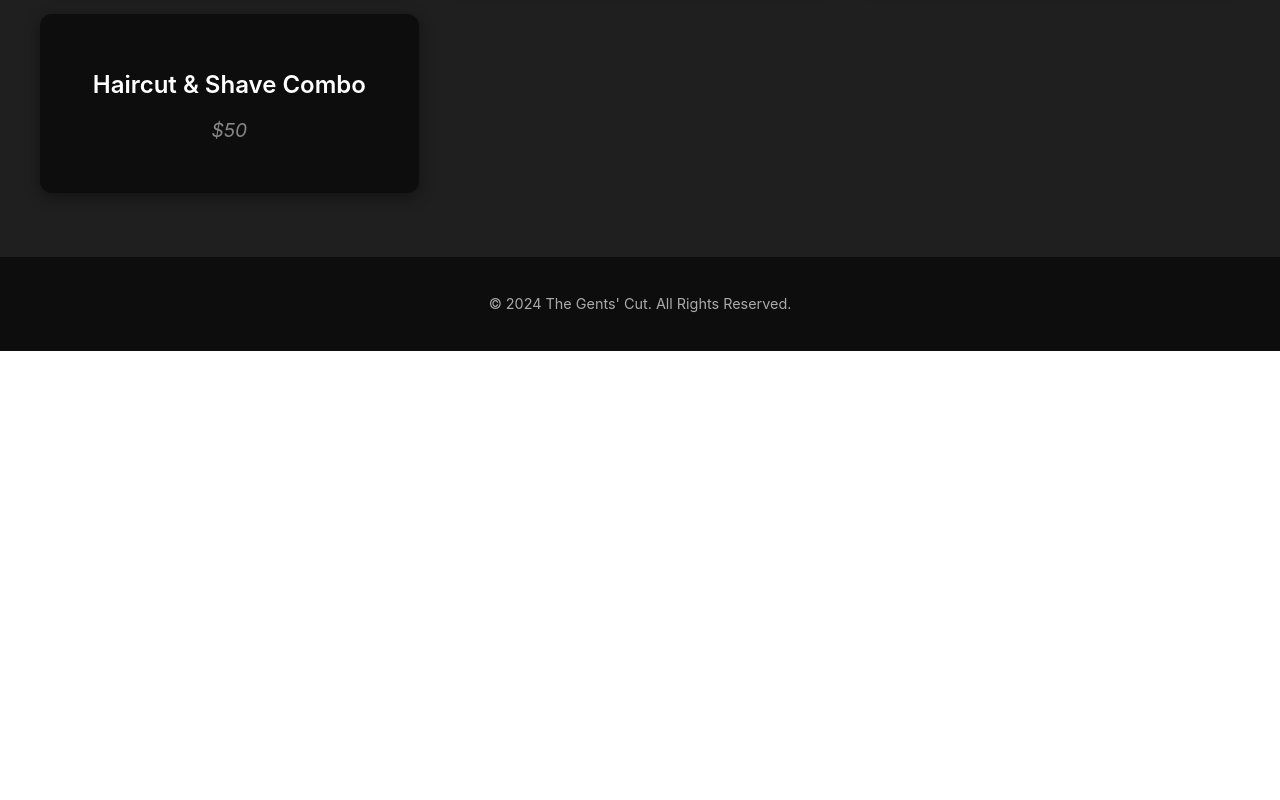
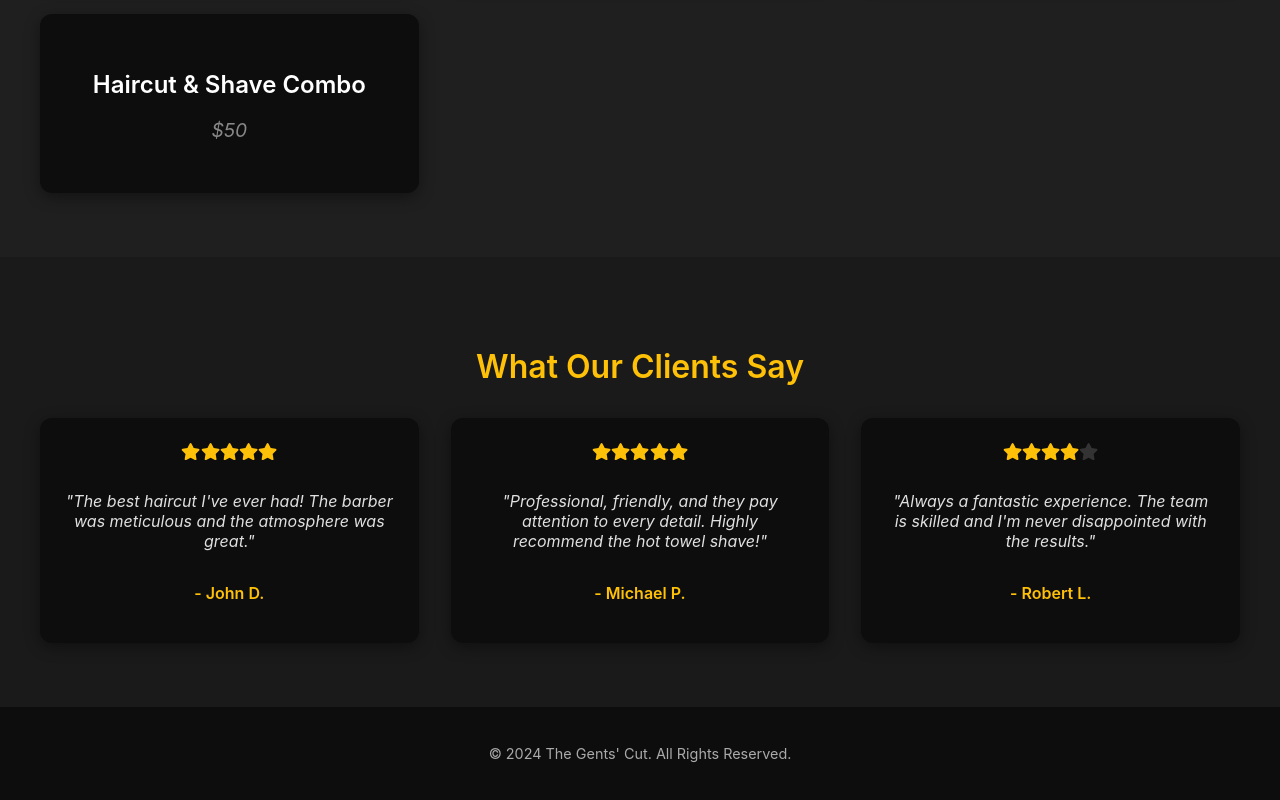
Before and after one commit to mohamedmehdigara/react-barber-shop, a React (Create React App) app: page / in a window 1280 px wide. Shown: the part 990-1790 px from the top of the page. Before the commit the page ends 1341 px from the top, so only its background shows below. Built offline with nearby package versions, Linux system fonts and the light colour scheme.

Commit message:
edited files

```diff
--- a/src/App.js
+++ b/src/App.js
@@ -1,5 +1,6 @@
 import React from 'react';
 import styled from 'styled-components';
+import { FaCut, FaScissors, FaCrown, FaStar } from 'react-icons/fa';
 
 // Styled Components
 // A dark, responsive container for the entire application.
@@ -130,6 +131,38 @@ const Button = styled.a`
   }
 `;
 
+// Section for reviews.
+const ReviewsSection = styled(ServicesSection)`
+  background-color: #1a1a1a;
+`;
+
+const ReviewCard = styled(ServiceCard)`
+  display: flex;
+  flex-direction: column;
+  align-items: center;
+  background-color: #0d0d0d;
+  padding: 1.5rem;
+  text-align: center;
+  border-radius: 12px;
+`;
+
+const ReviewText = styled.p`
+  font-style: italic;
+  margin: 1rem 0;
+  color: #e0e0e0;
+`;
+
+const ReviewAuthor = styled.p`
+  font-weight: 600;
+  color: #ffc107;
+`;
+
+const Stars = styled.div`
+  color: #ffc107;
+  font-size: 1.2rem;
+  margin-bottom: 0.5rem;
+`;
+
 // Simple footer.
 const Footer = styled.footer`
   text-align: center;
@@ -148,6 +181,30 @@ function App() {
     { name: "Beard Trim & Shape", price: "$20" },
     { name: "Haircut & Shave Combo", price: "$50" },
   ];
+
+  const reviews = [
+    {
+      text: "The best haircut I've ever had! The barber was meticulous and the atmosphere was great.",
+      author: "John D.",
+      stars: 5,
+    },
+    {
+      text: "Professional, friendly, and they pay attention to every detail. Highly recommend the hot towel shave!",
+      author: "Michael P.",
+      stars: 5,
+    },
+    {
+      text: "Always a fantastic experience. The team is skilled and I'm never disappointed with the results.",
+      author: "Robert L.",
+      stars: 4,
+    },
+  ];
+
+  const renderStars = (count) => {
+    return Array.from({ length: 5 }, (_, i) => (
+      <FaStar key={i} color={i < count ? "#ffc107" : "#333"} />
+    ));
+  };
 
   return (
     <Container>
@@ -176,6 +233,19 @@ function App() {
         </ServiceGrid>
       </ServicesSection>
 
+      <ReviewsSection>
+        <SectionTitle>What Our Clients Say</SectionTitle>
+        <ServiceGrid>
+          {reviews.map((review, index) => (
+            <ReviewCard key={index}>
+              <Stars>{renderStars(review.stars)}</Stars>
+              <ReviewText>"{review.text}"</ReviewText>
+              <ReviewAuthor>- {review.author}</ReviewAuthor>
+            </ReviewCard>
+          ))}
+        </ServiceGrid>
+      </ReviewsSection>
+
       <Footer>
         <p>&copy; 2024 The Gents' Cut. All Rights Reserved.</p>
       </Footer>
```
